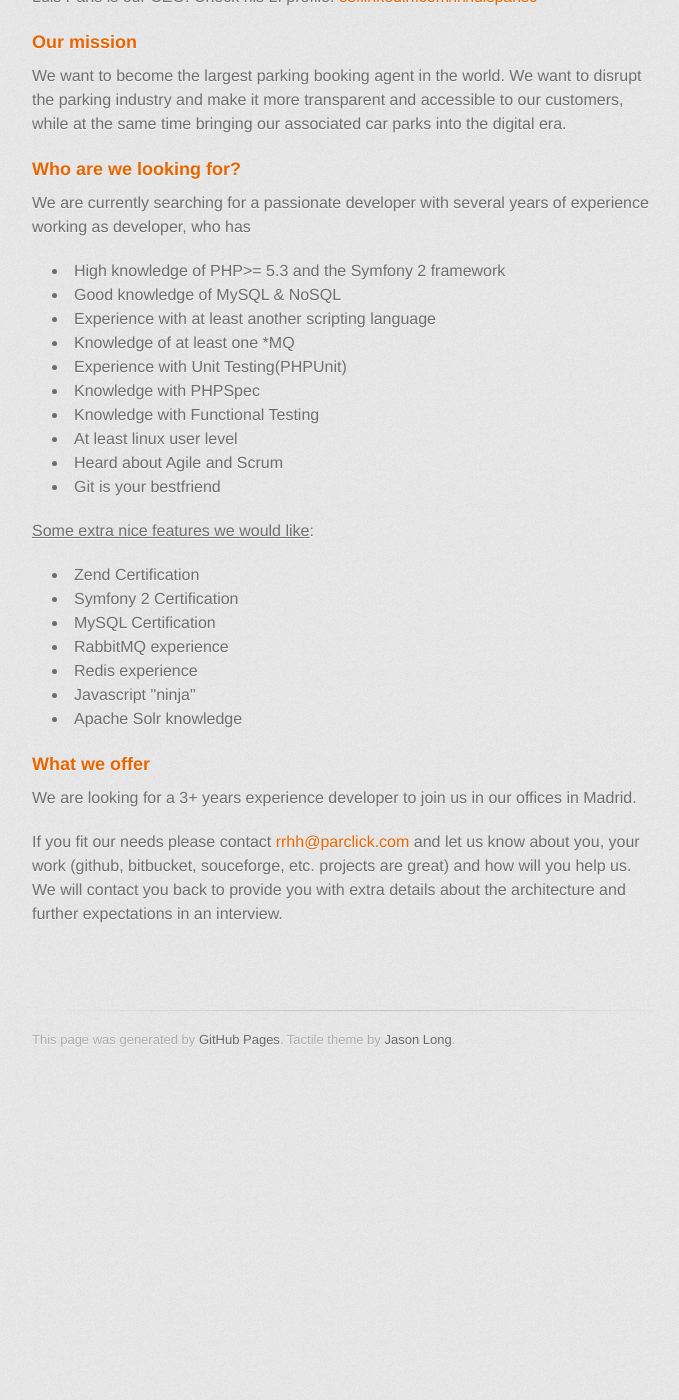
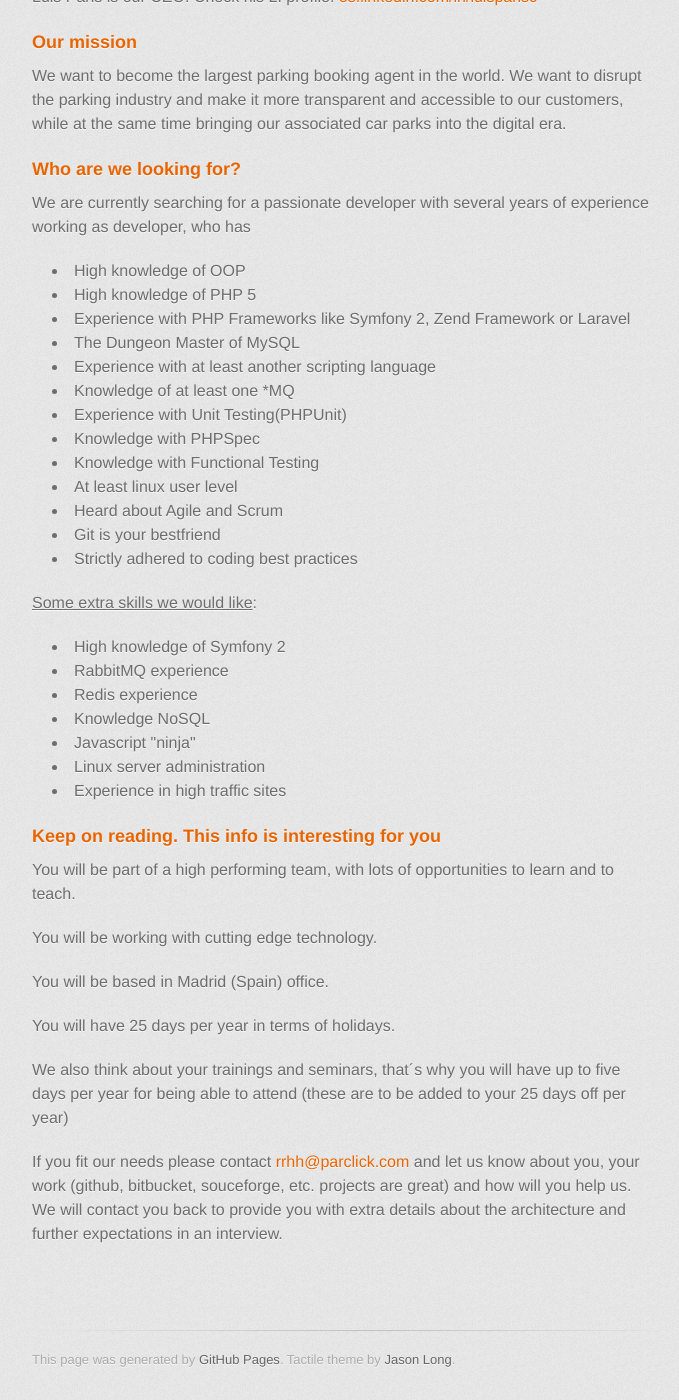
Before and after one commit to parclick/parclick.github.io, a Jekyll site: the page built from _posts/2015-10-29-Symfony2-developer.html, in a window 1280 px wide and 1400 px high, scrolled down 673 px. Shown: the whole window, without its empty margins (298-977 px from the left). Built offline with Jekyll 4.4.1, drawn with Linux system fonts in a browser that asks for light colours; some web fonts are replaced; Markdown is read by kramdown in place of the engine named in the settings; before the commit the page ends 1753 px from its top, so only the background shows below that.

Commit message:
Symfony 2 Developer

```diff
--- a/_posts/2015-10-29-Symfony2-developer.html
+++ b/_posts/2015-10-29-Symfony2-developer.html
@@ -18,8 +18,10 @@ We are currently based in Madrid and working globally.
 <h3>Who are we looking for?</h3>
 <p>We are currently searching for a passionate developer with several years of experience working as developer, who has</p>
 <ul>
-  <li>High knowledge of PHP&gt;= 5.3 and the Symfony 2 framework</li>
-  <li>Good knowledge of MySQL &amp; NoSQL</li>
+  <li>High knowledge of OOP</li>
+  <li>High knowledge of PHP 5</li>
+  <li>Experience with PHP Frameworks like Symfony 2, Zend Framework or Laravel</li>
+  <li>The Dungeon Master of MySQL</li>
   <li>Experience with at least another scripting language</li>
   <li>Knowledge of at least one *MQ</li>
   <li>Experience with Unit Testing(PHPUnit)</li>
@@ -28,21 +30,27 @@ We are currently based in Madrid and working globally.
   <li>At least linux user level</li>
   <li>Heard about Agile and Scrum</li>
   <li>Git is your bestfriend</li>
+  <li>Strictly adhered to coding best practices</li>
 </ul>
 <p>
-  <u>Some extra nice features we would like</u>:
+  <u>Some extra skills we would like</u>:
 </p>
 <ul>
-  <li>Zend Certification</li>
-  <li>Symfony 2 Certification</li>
-  <li>MySQL Certification</li>
+  <li>High knowledge of Symfony 2</li>
   <li>RabbitMQ experience</li>
   <li>Redis experience</li>
+  <li>Knowledge NoSQL</li>
   <li>Javascript &quot;ninja&quot;</li>
-  <li>Apache Solr knowledge</li>
+  <li>Linux server administration</li>
+  <li>Experience in high traffic sites</li>
 </ul>
-<h3>What we offer</h3>
-<p>We are looking for a 3+ years experience developer to join us in our offices in Madrid.</p>
+
+<h3>Keep on reading. This info is interesting for you</h3>
+<p>You will be part of a high performing team, with lots of opportunities to learn and to teach.</p>
+<p>You will be working with cutting edge technology.</p>
+<p>You will be based in Madrid (Spain) office.</p>
+<p>You will have 25 days per year in terms of holidays.</p>
+<p>We also think about your trainings and seminars, that´s why you will have up to five days per year for being able to attend (these are to be added to your 25 days off per year)</p>
 <p>If you fit our needs please contact <a href="mailto:rrhh@parclick.com">rrhh@parclick.com</a> and let us know about you, your work (github, bitbucket,
 souceforge, etc.  projects are great) and how will you help us. <br />We will contact you back to provide you with extra
 details about the architecture and further expectations in an interview.</p>
```
